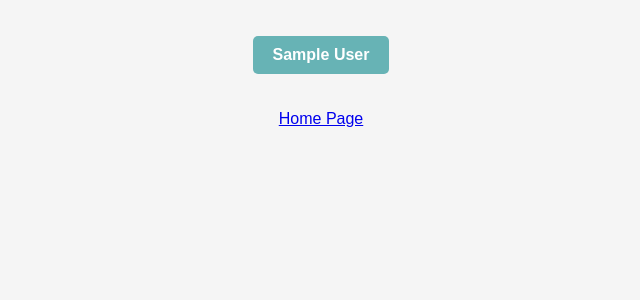
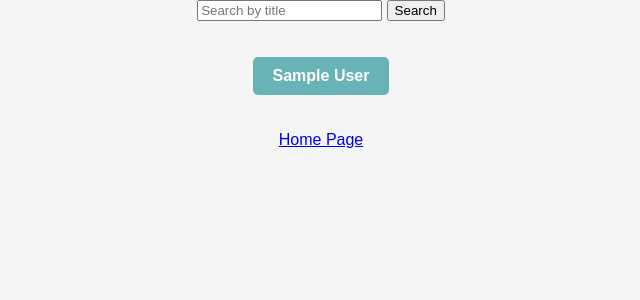
Before and after one commit to Babymonster45/ByteLore, a PHP site: page /games_list.php in a window 1280 px wide. Shown: the part 82-382 px from the top of the page, without its empty margins (319-959 px from the left). Run offline with PHP 8.4, Linux system fonts and the light colour scheme; tables that the repository leaves empty or names only in its code hold one stand-in row (values such as "Sample post").

Commit message:
search bar test

```diff
--- a/games_list.php
+++ b/games_list.php
@@ -6,18 +6,37 @@ if ($conn->connect_error) {
     die("Connection failed: " . $conn->connect_error);
 }
 
-// Retrieve page titles from the database in alphabetical order
-$sql = "SELECT title, id FROM user_pages ORDER BY title ASC";
-$result = $conn->query($sql);
+// Check if the search form is submitted
+if (isset($_GET['search']) && !empty($_GET['search'])) {
+    $searchTerm = $_GET['search'];
 
-if ($result->num_rows > 0) {
-    $pages = $result->fetch_all(MYSQLI_ASSOC);
+    // Construct a SQL query to search for titles
+    $sql = "SELECT title, id FROM user_pages WHERE title LIKE ? ORDER BY title ASC";
+    $stmt = $conn->prepare($sql);
+
+    // Use "%" to allow searching for titles that contain the search term
+    $searchTerm = '%' . $searchTerm . '%';
+
+    $stmt->bind_param("s", $searchTerm);
+    $stmt->execute();
+    $result = $stmt->get_result();
+
+    if ($result->num_rows > 0) {
+        $pages = $result->fetch_all(MYSQLI_ASSOC);
+    } else {
+        $pages = array();
+    }
 } else {
-    $pages = array();
+    // If no search is performed, show all pages
+    $sql = "SELECT title, id FROM user_pages ORDER BY title ASC";
+    $result = $conn->query($sql);
+
+    if ($result->num_rows > 0) {
+        $pages = $result->fetch_all(MYSQLI_ASSOC);
+    } else {
+        $pages = array();
+    }
 }
-
-// Close the database connection
-$conn->close();
 ?>
 
 <!DOCTYPE html>
@@ -32,6 +51,10 @@ $conn->close();
     <header>
         <h1>Games List</h1>
     </header>
+    <form method="get" action="games_list.php">
+        <input type="text" name="search" placeholder="Search by title">
+        <button type="submit">Search</button>
+    </form>
     <ul>
         <?php foreach ($pages as $page): ?>
             <li><a class="button" href="view_page.php?id=<?php echo $page['id']; ?>"><?php echo $page['title']; ?></a></li>
```
